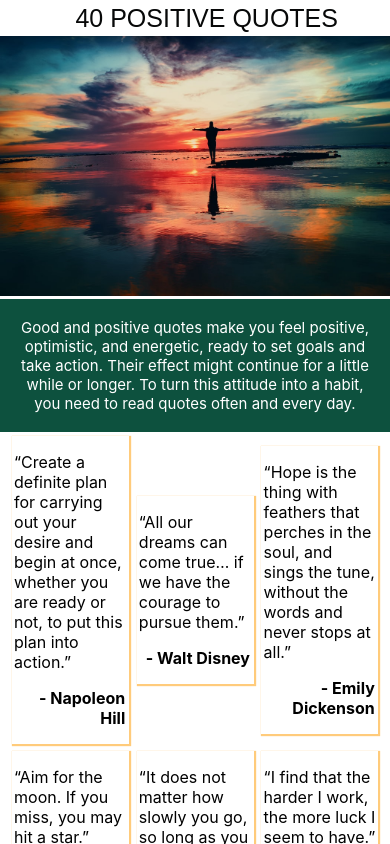
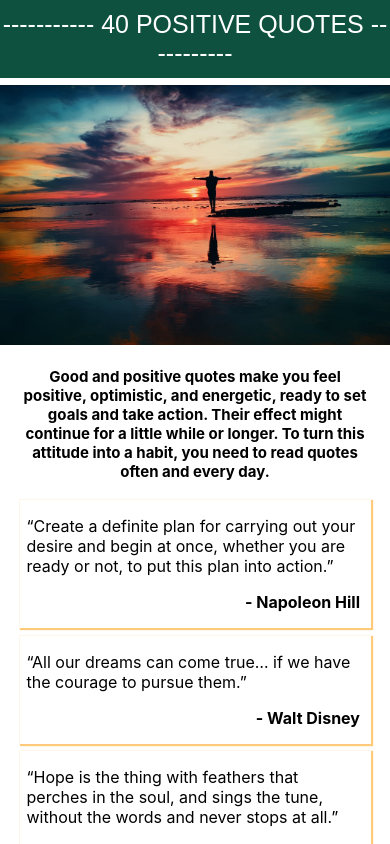
Before and after one commit to fnumilat/40-positive-quotes, a React (Create React App) app in the folder 40-positive-quotes-app/: page / in a window 390 px wide. Shown: the top 844 px of the page. Built offline with nearby package versions, Linux system fonts and the light colour scheme.

Commit message:
Worked more on responsive design of the app and made some changes to the designing of header.

```diff
--- a/40-positive-quotes-app/src/App.css
+++ b/40-positive-quotes-app/src/App.css
@@ -4,7 +4,8 @@
   justify-content: center;
   flex-direction: column;
   align-items: center;
-  background-color: #0d513e;
+  /* background-color: #0d513e; */
+  background-color: white;
 }
 
 /* Styles for the Header */
@@ -13,39 +14,41 @@
   flex-direction: column;
   /* align-items: center;
   justify-content: center; */
-  margin-top: 1%;
-  margin-bottom: 1%;
+  /* margin-top: 1%;
+  margin-bottom: 1%; */
   /* border: 2px black solid; */
   width: 100%;
 }
 
 .Header-Title {
   display: flex;
+  flex-direction: column;
   font-size: 50px;
-  color: #070808;
+  color: white;
   font-family: sans-serif;
   width: 100%;
-  position: relative;
+  /* position: relative; */
   /* border: 1px black solid;
   box-shadow: #b9bcb7 1px 1px 1px 1px; */
   /* background-color: #FFC600; */
-  background-color: white;
-  padding-left: 3%;
-  padding-top: 2%;
-  margin-top: -2%;
+  /* padding-left: 3%; */
+  padding-top: 10px;
+  padding-bottom: 10px;
+  margin-bottom: 1%;
+  background-color: #0d513e;
 }
 
 /* Extra small devices (phones, 500px and down) */
 @media only screen and (max-width: 500px) {
   .Header-Title {
     font-size: 25px;
-    display: inline;
   }
 }
 
 .Header-Image-Paragraph-Box {
   display: flex;
   flex-direction: row;
+  /* background-color: #0d513e; */
 }
 
 /* Extra small devices (phones, 500px and down) */
@@ -56,7 +59,7 @@
 }
 
 .Header-Image {
-  margin-top: 1%;
+  /* margin-top: 1%; */
   width: 100%;
   margin-left: 2%;
 }
@@ -105,7 +108,8 @@
 
 .Header-Paragraph .Paragraph {
   font-size: 25px;
-  color: white;
+  font-weight: bold;
+  color: black;
 }
 
 /* Extra small devices (phones, 500px and down) */
@@ -128,11 +132,26 @@
   background-color: white;
 }
 
+/* Extra small devices (phones, 500px and down) */
+@media only screen and (max-width: 500px) {
+  .Body {
+    flex-direction: column;
+    margin-bottom: 2%;
+  }
+}
+
 .Body .Quote-Box {
   width: 30%;
   margin: 1%;
   /* box-shadow:#ccdbc2 1px 1px 1px 1px; */
   box-shadow:#ffcb7b 1px 1px 1px 1px;
+}
+
+/* Extra small devices (phones, 500px and down) */
+@media only screen and (max-width: 500px) {
+  .Body .Quote-Box {
+    width: 90%;
+  }
 }
 
 .Body .Quote-Box .Quote-Paragraph {
@@ -156,6 +175,7 @@
   width: 100%;
   margin-top: -1%;
   /* background-color: #0d513e; */
+  background-color: #0d513e;
 }
 
 .Footer .Footer-Text {
--- a/40-positive-quotes-app/src/components/header.js
+++ b/40-positive-quotes-app/src/components/header.js
@@ -6,7 +6,7 @@ function Header() {
     <div className="Header">
       <header className="Header-Title">
         <a>
-          40 POSITIVE QUOTES
+          ----------- 40 POSITIVE QUOTES -----------
         </a>
       </header>
       <div className="Header-Image-Paragraph-Box">
```
